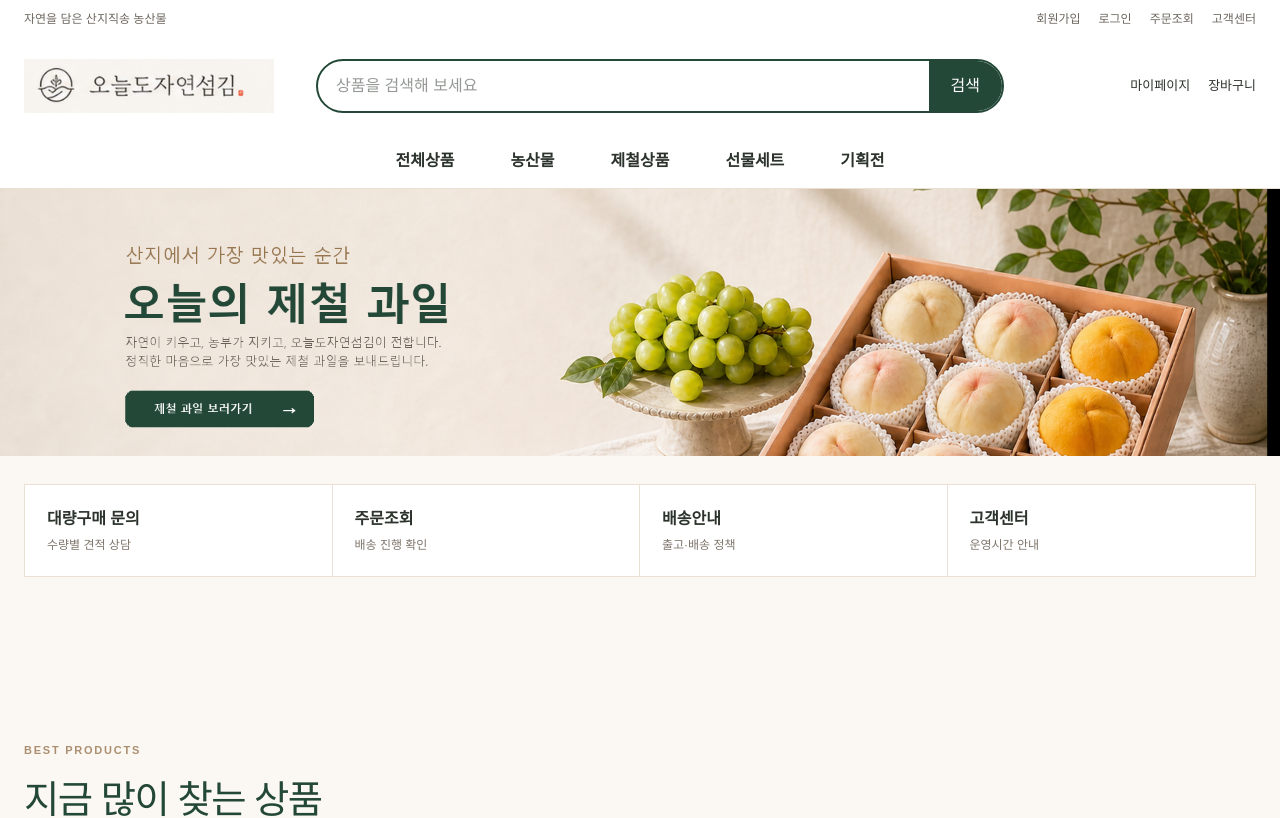
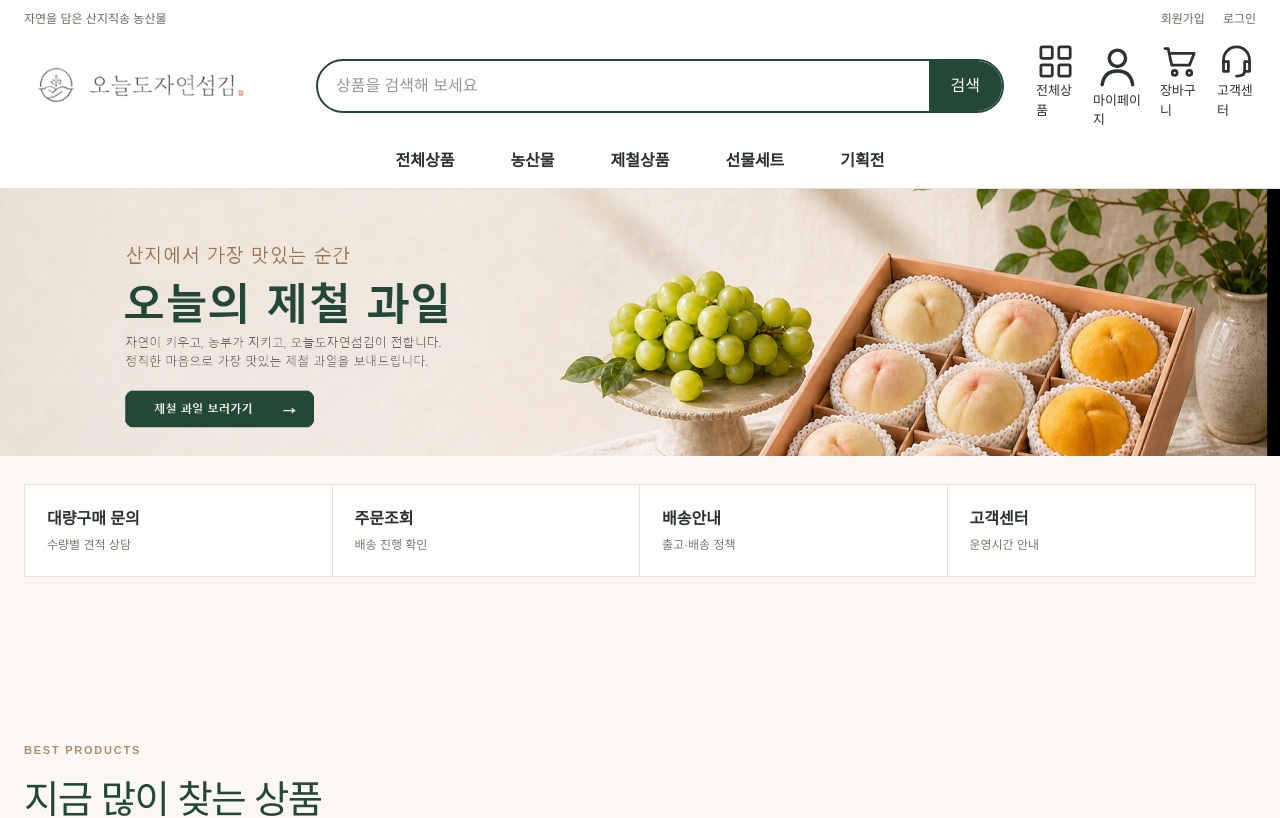
Before and after one commit to dldhkddl/nature, a Next.js app: page /pureubon-preview in a window 1280 px wide. Shown: the top 818 px of the page. Built offline with nearby package versions, Linux system fonts and the light colour scheme.

Commit message:
feat: refine Pureubon member header

```diff
--- a/app/pureubon-preview/_components/SiteHeader.tsx
+++ b/app/pureubon-preview/_components/SiteHeader.tsx
@@ -1,5 +1,54 @@
 import { navItems } from "../content";
 import styles from "../preview.module.css";
+
+type HeaderIconName = "products" | "mypage" | "cart" | "support";
+
+function HeaderIcon({ name }: { name: HeaderIconName }) {
+  const paths: Record<HeaderIconName, React.ReactNode> = {
+    products: (
+      <>
+        <rect x="3" y="3" width="7" height="7" rx="1" />
+        <rect x="14" y="3" width="7" height="7" rx="1" />
+        <rect x="3" y="14" width="7" height="7" rx="1" />
+        <rect x="14" y="14" width="7" height="7" rx="1" />
+      </>
+    ),
+    mypage: (
+      <>
+        <circle cx="12" cy="8" r="4" />
+        <path d="M4.5 21c.7-4.5 3.2-6.7 7.5-6.7s6.8 2.2 7.5 6.7" />
+      </>
+    ),
+    cart: (
+      <>
+        <path d="M3 4h2l2.2 10.2h10.9L21 7H7" />
+        <circle cx="9" cy="19" r="1.5" />
+        <circle cx="18" cy="19" r="1.5" />
+      </>
+    ),
+    support: (
+      <>
+        <path d="M4 13v-2a8 8 0 0 1 16 0v2" />
+        <path d="M4 13v5h3v-6H5a1 1 0 0 0-1 1ZM20 13v5h-3v-6h2a1 1 0 0 1 1 1Z" />
+        <path d="M17 18c0 2-1.7 3-5 3" />
+      </>
+    ),
+  };
+
+  return (
+    <svg
+      aria-hidden="true"
+      viewBox="0 0 24 24"
+      fill="none"
+      stroke="currentColor"
+      strokeWidth="1.7"
+      strokeLinecap="round"
+      strokeLinejoin="round"
+    >
+      {paths[name]}
+    </svg>
+  );
+}
 
 export function SiteHeader() {
   return (
@@ -9,14 +58,15 @@ export function SiteHeader() {
         <nav aria-label="회원 메뉴">
           <a href="#signup">회원가입</a>
           <a href="#login">로그인</a>
-          <a href="#orders">주문조회</a>
-          <a href="#customer-center">고객센터</a>
         </nav>
       </div>
 
       <div className={styles.headerMain}>
         <a className={styles.logo} href="#top" aria-label="오늘도자연섬김 홈">
-          <img src="/nature-seomgim/logo.png" alt="오늘도자연섬김" />
+          <img
+            src="/nature-seomgim/logo-transparent.png"
+            alt="오늘도자연섬김"
+          />
         </a>
 
         <form className={styles.search} role="search" action="#all-products">
@@ -32,8 +82,22 @@ export function SiteHeader() {
         </form>
 
         <div className={styles.accountLinks}>
-          <a href="#mypage">마이페이지</a>
-          <a href="#cart">장바구니</a>
+          <a href="#all-products">
+            <HeaderIcon name="products" />
+            <span>전체상품</span>
+          </a>
+          <a href="#mypage">
+            <HeaderIcon name="mypage" />
+            <span>마이페이지</span>
+          </a>
+          <a href="#cart">
+            <HeaderIcon name="cart" />
+            <span>장바구니</span>
+          </a>
+          <a href="#customer-center">
+            <HeaderIcon name="support" />
+            <span>고객센터</span>
+          </a>
         </div>
       </div>
 
```
Also changed, not shown: public/nature-seomgim/logo-transparent.png (added), 1 other file (tests, documents, lock files or other folders).
